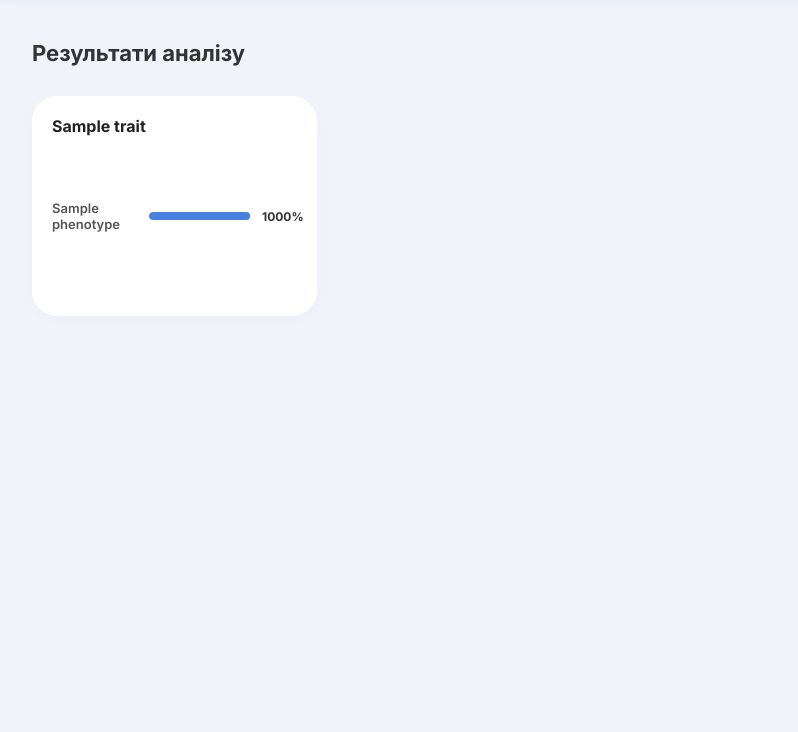
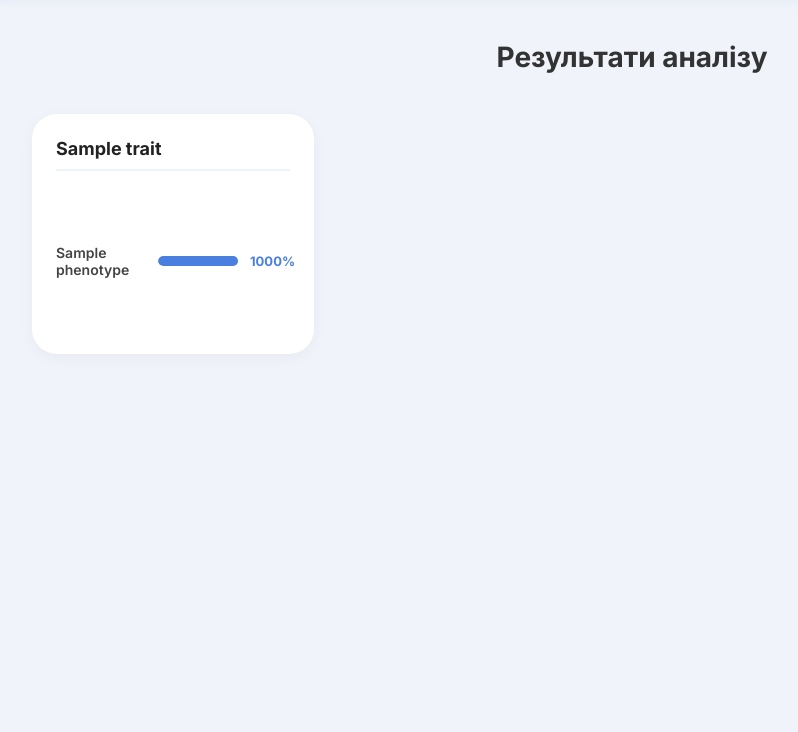
Before and after one commit to DarynaBerezniuk/Team27-GeneBlend, a Django app: template src/calculator/templates/calculator/results.html in a window 1280 px wide. Shown: the part 68-800 px from the top of the page, without its empty margins (8-806 px from the left). Run offline with Django 5.2, Linux system fonts and the light colour scheme; the template is opened without the code that fills it: most values are stand-ins (such as "Sample title", 1, 10 or a date in 2020).

Commit message:
Update results.css

```diff
--- a/src/calculator/static/calculator/css/results.css
+++ b/src/calculator/static/calculator/css/results.css
@@ -19,7 +19,6 @@ body {
     background-color: #F0F4FA;
     color: #333;
 }
-
 
 header {
     background: var(--surface);
@@ -59,36 +58,54 @@ main {
     padding: 40px;
     max-width: 1400px;
     margin: 0 auto;
+    min-height: calc(100vh - 68px);
 }
 
-.page-title { margin-bottom: 30px; font-size: 22px; font-weight: 700; }
+.page-title {
+    text-align: center;
+    margin-bottom: 40px;
+    font-size: 28px;
+    font-weight: 700;
+}
 
 .results-grid {
     display: grid;
     grid-template-columns: repeat(4, 1fr);
-    gap: 20px;
-}
+    gap: 24px;
+
+    justify-content: center;
+
+    max-width: 1300px;
+    width: 100%;
+    margin: 0 auto;
 
 .card {
     background: #fff;
     border-radius: 25px;
-    padding: 20px;
-    box-shadow: 0 4px 12px rgba(0,0,0,0.02);
+    padding: 24px;
+    box-shadow: 0 4px 15px rgba(0,0,0,0.04);
     display: flex;
     flex-direction: column;
-    height: 220px;
+    height: 240px;
+    transition: transform 0.3s ease, box-shadow 0.3s ease;
+}
+
+.card:hover {
+    transform: translateY(-5px);
+    box-shadow: 0 12px 25px rgba(60, 100, 180, 0.1);
 }
 
 .card-title {
     font-weight: 700;
-    font-size: 16px;
+    font-size: 18px;
     color: #222;
-    margin-bottom: auto;
+    margin-bottom: 20px;
+    border-bottom: 2px solid var(--accent-light);
+    padding-bottom: 10px;
 }
 
-
 .stats-container {
-    flex-grow: 2;
+    flex-grow: 1;
     display: flex;
     align-items: center;
     width: 100%;
@@ -98,26 +115,26 @@ main {
     width: 100%;
     display: flex;
     flex-direction: column;
-    gap: 10px;
+    gap: 12px;
 }
 
 .stat-row {
     display: flex;
     align-items: center;
-    font-size: 13px;
+    font-size: 14px;
 }
 
 .stat-row span:first-child {
-    width: 85px;
+    width: 90px;
     font-weight: 600;
-    color: #555;
+    color: #444;
     flex-shrink: 0;
 }
 
 .progress-track {
     flex-grow: 1;
-    height: 8px;
-    background: #f0f0f0;
+    height: 10px;
+    background: #f0f4f8;
     border-radius: 10px;
     margin: 0 12px;
     overflow: hidden;
@@ -127,12 +144,12 @@ main {
     height: 100%;
     background: var(--accent);
     border-radius: 10px;
-}
+    transition: width 1s ease-out;}
 
 .stat-percent {
-    width: 35px;
+    width: 40px;
     text-align: right;
     font-weight: 700;
-    color: #333;
-    font-size: 12px;
+    color: var(--accent);
+    font-size: 13px;
 }
```
